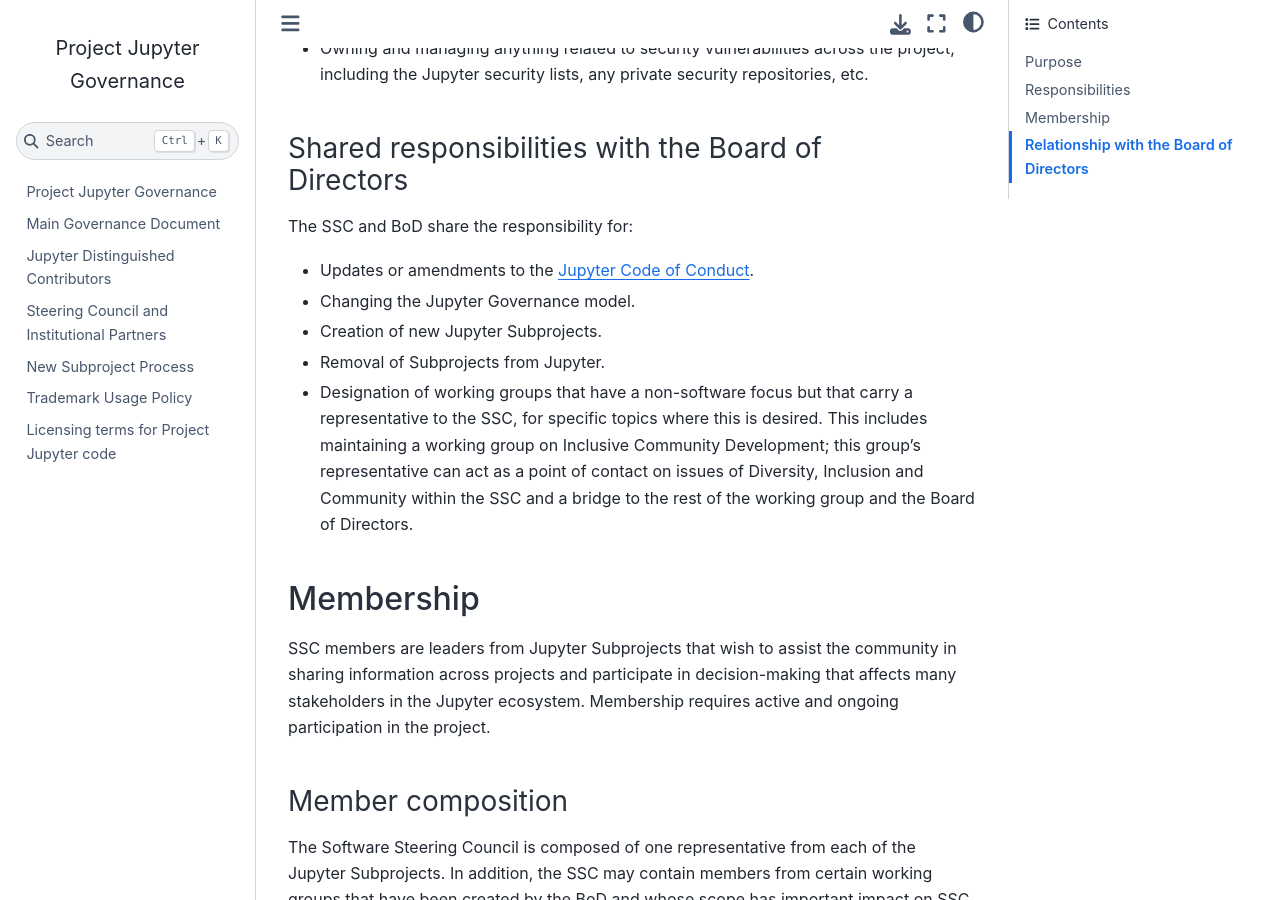
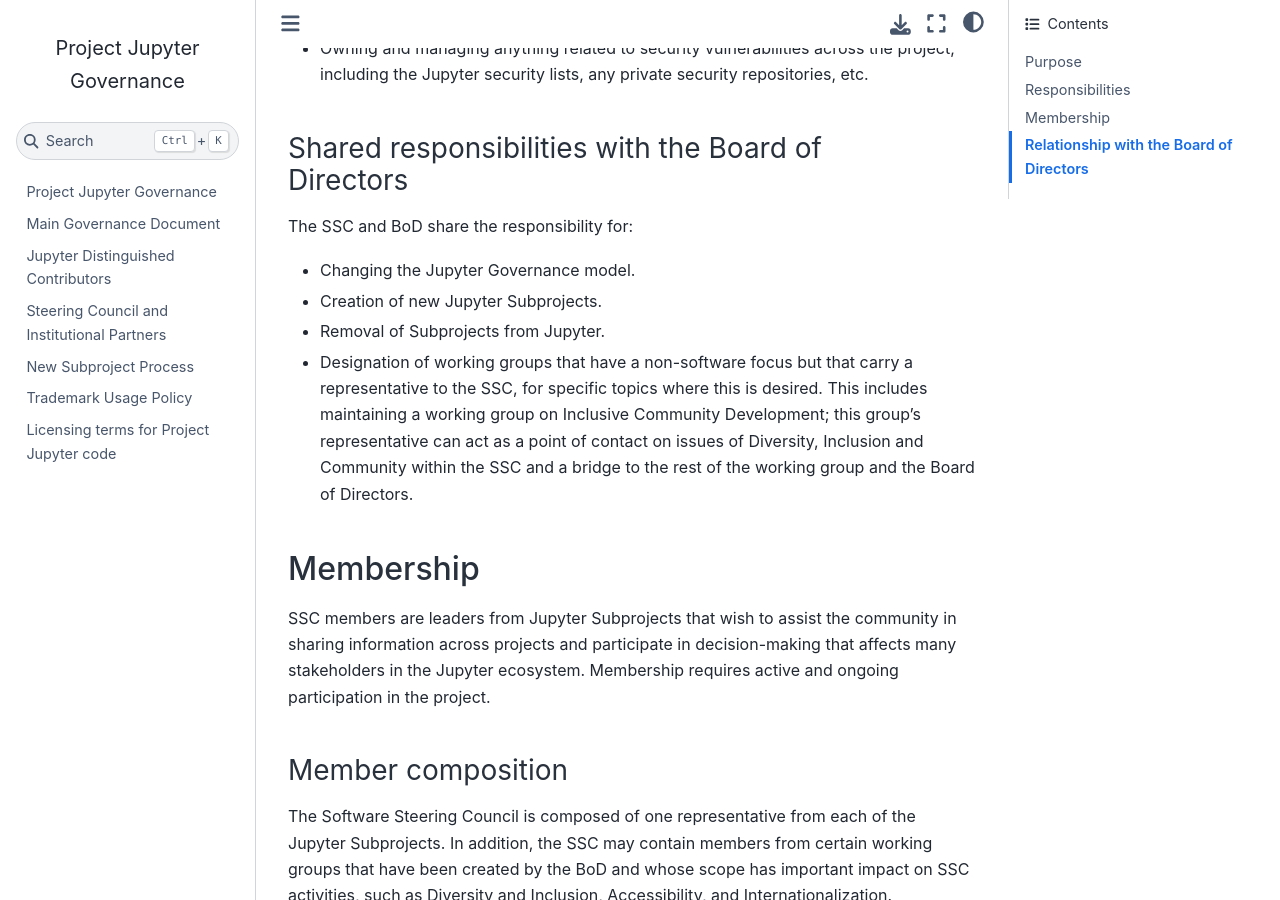
Before and after one commit to jupyter/governance, a Jupyter Book: the page built from software_steering_council.md, in a window 1280 px wide and 900 px high, scrolled down 1004 px. Built offline with Jupyter Book 1.0.4 settings and Sphinx 7.4.7 and the Sphinx Book theme 1.1.4, drawn with Linux system fonts in a browser that asks for light colours; pages that are not in the unit, such as notebooks, are missing from menus.

Commit message:
CoC updates are sole responsibility of the BoD
As per feedback during review - thx @willingc!

```diff
--- a/software_steering_council.md
+++ b/software_steering_council.md
@@ -22,7 +22,6 @@
 
 The SSC and BoD share the responsibility for:
 
-- Updates or amendments to the [Jupyter Code of Conduct](https://jupyter.org/governance/conduct/code_of_conduct.html).
 - Changing the Jupyter Governance model.
 - Creation of new Jupyter Subprojects.
 - Removal of Subprojects from Jupyter.
```
